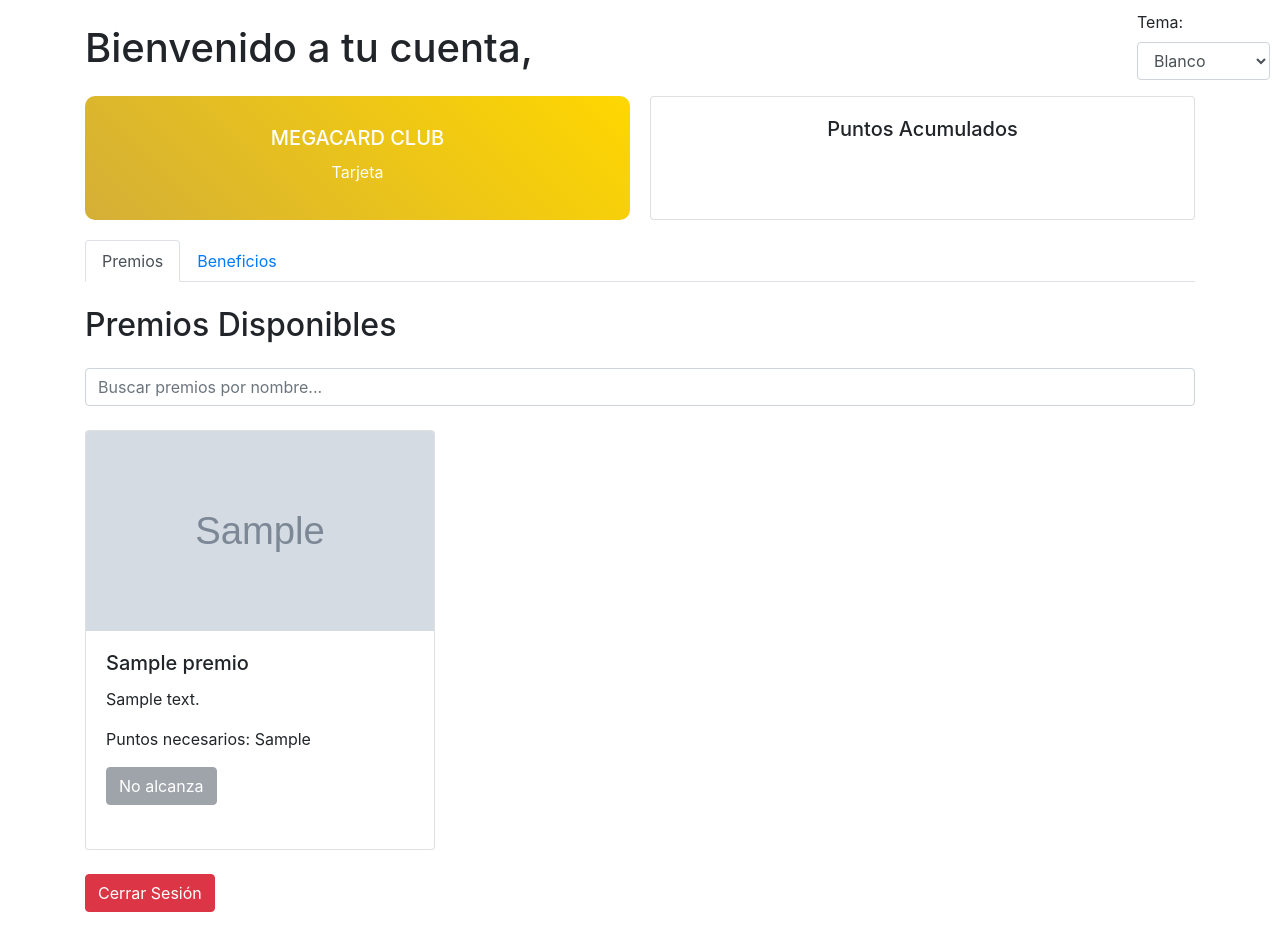
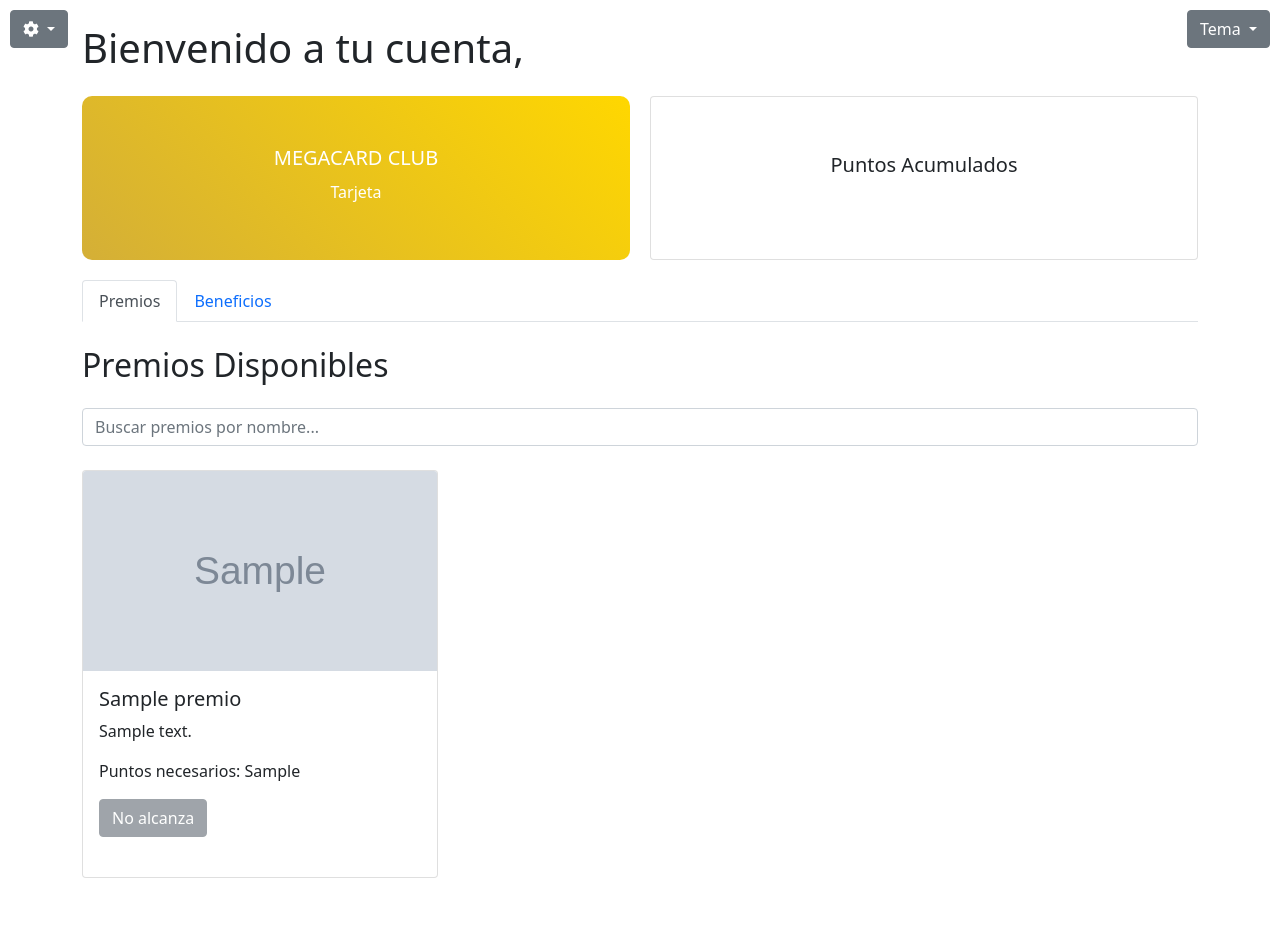
Before and after one commit to Lizandro815/Fidelizacion, a PHP site: page /user.php in a window 1280 px wide. Before the commit the page ends 912 px from the top, so only its background shows below. Run offline with PHP 8.4, Linux system fonts and the light colour scheme; the visitor is signed in with stand-in values (Sample User, id 1); tables that the repository leaves empty or names only in its code hold one stand-in row (values such as "Sample post"); grey boxes marked "Sample" are stand-in pictures; some libraries are stand-ins or nearby versions.

Commit message:
Actualizacion de la vista del usuario

```diff
--- a/public/user.php
+++ b/public/user.php
@@ -22,8 +22,9 @@ $mensaje = isset($_GET['mensaje']) ? $_GET['mensaje'] : '';
     <meta charset="UTF-8">
     <meta name="viewport" content="width=device-width, initial-scale=1.0">
     <title>Mis Puntos</title>
-    <link rel="stylesheet" href="https://stackpath.bootstrapcdn.com/bootstrap/4.5.2/css/bootstrap.min.css">
+    <link href="https://cdn.jsdelivr.net/npm/bootstrap@5.0.2/dist/css/bootstrap.min.css" rel="stylesheet" integrity="sha384-EVSTQN3/azprG1Anm3QDgpJLIm9Nao0Yz1ztcQTwFspd3yD65VohhpuuCOmLASjC" crossorigin="anonymous">
     <link rel="stylesheet" href="css/styles.css">
+    <link rel="stylesheet" href="https://cdnjs.cloudflare.com/ajax/libs/font-awesome/5.15.3/css/all.min.css">
     <style>
         body {
             background-color: var(--bg-color, #ffffff); /* Default white */
@@ -59,7 +60,7 @@ $mensaje = isset($_GET['mensaje']) ? $_GET['mensaje'] : '';
             background: linear-gradient(45deg, #d4af37, #ffd700);
             color: white;
             text-align: center;
-            padding: 20px;
+            padding: 40px; /* Increased padding for larger height */
             border-radius: 10px;
         }
         .gold-card h5 {
@@ -88,21 +89,44 @@ $mensaje = isset($_GET['mensaje']) ? $_GET['mensaje'] : '';
         .theme-input {
             border-color: var(--theme-color, #ffffff) !important;
         }
+        .logout-icon {
+            position: absolute;
+            top: 10px;
+            left: 10px;
+        }
+        .dropdown-menu {
+            left: 0;
+            right: auto;
+        }
+        .footer-space {
+            margin-bottom: 60px; /* Adjust the height according to your footer height */
+        }
     </style>
 </head>
 <body>
-    <div class="color-picker">
-        <label for="colorSelect">Tema:</label>
-        <select id="colorSelect" class="form-control">
-            <option value="#ffffff">Blanco</option>
-            <option value="#f5f5dc">Beige</option>
-            <option value="#e0f7fa">Cyan claro</option>
-            <option value="#ffebee">Rosa claro</option>
-            <option value="#e8f5e9">Verde claro</option>
-        </select>
+    <div class="color-picker dropdown">
+        <button class="btn btn-secondary dropdown-toggle" type="button" id="dropdownThemeButton" data-bs-toggle="dropdown" aria-expanded="false">
+            Tema
+        </button>
+        <ul class="dropdown-menu" aria-labelledby="dropdownThemeButton">
+            <li><a class="dropdown-item" href="#" data-color="#ffffff">Blanco</a></li>
+            <li><a class="dropdown-item" href="#" data-color="#f5f5dc">Beige</a></li>
+            <li><a class="dropdown-item" href="#" data-color="#e0f7fa">Cyan claro</a></li>
+            <li><a class="dropdown-item" href="#" data-color="#ffebee">Rosa claro</a></li>
+            <li><a class="dropdown-item" href="#" data-color="#e8f5e9">Verde claro</a></li>
+        </ul>
     </div>
 
     <div class="container">
+        <div class="logout-icon dropdown">
+            <button class="btn btn-secondary dropdown-toggle" type="button" id="dropdownMenuButton" data-bs-toggle="dropdown" aria-expanded="false">
+                <i class="fas fa-cog"></i>
+            </button>
+            <ul class="dropdown-menu" aria-labelledby="dropdownMenuButton">
+                <li><a class="dropdown-item" href="#" data-bs-toggle="modal" data-bs-target="#logoutModal">Cerrar Sesión</a></li>
+            </ul>
+        </div>
+
         <h1 class="my-4">Bienvenido a tu cuenta, <?= htmlspecialchars($cliente['nombre']) ?></h1>
 
         <div class="content-row">
@@ -113,7 +137,7 @@ $mensaje = isset($_GET['mensaje']) ? $_GET['mensaje'] : '';
                 </div>
             </div>
             <div class="content-column">
-                <div class="card">
+                <div class="card" style="padding: 40px;"> <!-- Increased padding for larger height -->
                     <div class="card-body text-center">
                         <h5 class="card-title">Puntos Acumulados</h5>
                         <p class="card-text"><?= htmlspecialchars($cliente['puntos']) ?></p>
@@ -128,10 +152,10 @@ $mensaje = isset($_GET['mensaje']) ? $_GET['mensaje'] : '';
 
         <ul class="nav nav-tabs" id="myTab" role="tablist">
             <li class="nav-item">
-                <a class="nav-link active" id="premios-tab" data-toggle="tab" href="#premios" role="tab" aria-controls="premios" aria-selected="true">Premios</a>
+                <a class="nav-link active" id="premios-tab" data-bs-toggle="tab" href="#premios" role="tab" aria-controls="premios" aria-selected="true">Premios</a>
             </li>
             <li class="nav-item">
-                <a class="nav-link" id="beneficios-tab" data-toggle="tab" href="#beneficios" role="tab" aria-controls="beneficios" aria-selected="false">Beneficios</a>
+                <a class="nav-link" id="beneficios-tab" data-bs-toggle="tab" href="#beneficios" role="tab" aria-controls="beneficios" aria-selected="false">Beneficios</a>
             </li>
         </ul>
         <div class="tab-content" id="myTabContent">
@@ -149,7 +173,7 @@ $mensaje = isset($_GET['mensaje']) ? $_GET['mensaje'] : '';
                                 <p class="card-text">Puntos necesarios: <?= htmlspecialchars($premio['puntos_necesarios']) ?></p>
                                 <?php if ($premio['cantidad_disponible'] > 0): ?>
                                     <?php if ($cliente['puntos'] >= $premio['puntos_necesarios']): ?>
-                                    <button class="btn btn-primary" data-toggle="modal" data-target="#canjearModal" data-id="<?= $premio['id_premio'] ?>" data-nombre="<?= htmlspecialchars($premio['nombre_premio']) ?>" data-puntos="<?= $premio['puntos_necesarios'] ?>">Canjear</button>
+                                    <button class="btn btn-primary" data-bs-toggle="modal" data-bs-target="#canjearModal" data-id="<?= $premio['id_premio'] ?>" data-nombre="<?= htmlspecialchars($premio['nombre_premio']) ?>" data-puntos="<?= $premio['puntos_necesarios'] ?>">Canjear</button>
                                     <?php else: ?>
                                     <button class="btn btn-secondary" disabled>No alcanza</button>
                                     <?php endif; ?>
@@ -178,7 +202,7 @@ $mensaje = isset($_GET['mensaje']) ? $_GET['mensaje'] : '';
                 </div>
             </div>
         </div>
-        <a href="logout.php" class="btn btn-danger mt-4">Cerrar Sesión</a>
+        <div class="footer-space"></div> <!-- Spacer for the footer -->
     </div>
 
     <!-- Modal para Canjear Premio -->
@@ -187,24 +211,60 @@ $mensaje = isset($_GET['mensaje']) ? $_GET['mensaje'] : '';
             <div class="modal-content">
                 <div class="modal-header">
                     <h5 class="modal-title" id="canjearModalLabel">Canjear Premio</h5>
-                    <button type="button" class="close" data-dismiss="modal" aria-label="Cerrar">
-                        <span aria-hidden="true">&times;</span>
-                    </button>
+                    <button type="button" class="btn-close" data-bs-dismiss="modal" aria-label="Cerrar"></button>
                 </div>
                 <div class="modal-body">
                     <p>¿Estás seguro de que deseas canjear <strong id="premioNombre"></strong> por <strong id="premioPuntos"></strong> puntos?</p>
                 </div>
                 <div class="modal-footer">
-                    <button type="button" class="btn btn-secondary" data-dismiss="modal">Cancelar</button>
+                    <button type="button" class="btn btn-secondary" data-bs-dismiss="modal">Cancelar</button>
                     <button type="button" class="btn btn-primary" id="confirmarCanje">Canjear</button>
                 </div>
             </div>
         </div>
     </div>
 
-    <script src="https://code.jquery.com/jquery-3.5.1.slim.min.js"></script>
-    <script src="https://cdn.jsdelivr.net/npm/@popperjs/core@2.5.4/dist/umd/popper.min.js"></script>
-    <script src="https://stackpath.bootstrapcdn.com/bootstrap/4.5.2/js/bootstrap.min.js"></script>
+    <!-- Modal para Canjear Beneficio -->
+    <div class="modal fade" id="canjearBeneficioModal" tabindex="-1" aria-labelledby="canjearBeneficioModalLabel" aria-hidden="true">
+        <div class="modal-dialog">
+            <div class="modal-content">
+                <div class="modal-header">
+                    <h5 class="modal-title" id="canjearBeneficioModalLabel">Canjear Beneficio</h5>
+                    <button type="button" class="btn-close" data-bs-dismiss="modal" aria-label="Cerrar"></button>
+                </div>
+                <div class="modal-body">
+                    <p>¿Estás seguro de que deseas canjear <strong id="beneficioNombre"></strong> por <strong id="beneficioPuntos"></strong> puntos?</p>
+                </div>
+                <div class="modal-footer">
+                    <button type="button" class="btn btn-secondary" data-bs-dismiss="modal">Cancelar</button>
+                    <button type="button" class="btn btn-primary" id="confirmarCanjeBeneficio">Canjear</button>
+                </div>
+            </div>
+        </div>
+    </div>
+
+    <!-- Modal para Confirmar Cierre de Sesión -->
+    <div class="modal fade" id="logoutModal" tabindex="-1" aria-labelledby="logoutModalLabel" aria-hidden="true">
+        <div class="modal-dialog">
+            <div class="modal-content">
+                <div class="modal-header">
+                    <h5 class="modal-title" id="logoutModalLabel">Confirmar Cierre de Sesión</h5>
+                    <button type="button" class="btn-close" data-bs-dismiss="modal" aria-label="Cerrar"></button>
+                </div>
+                <div class="modal-body">
+                    <p>¿Estás seguro de que deseas cerrar la sesión?</p>
+                </div>
+                <div class="modal-footer">
+                    <button type="button" class="btn btn-secondary" data-bs-dismiss="modal">Cancelar</button>
+                    <a href="logout.php" class="btn btn-danger">Cerrar Sesión</a>
+                </div>
+            </div>
+        </div>
+    </div>
+
+    <script src="https://code.jquery.com/jquery-3.5.1.min.js"></script>
+    <script src="https://cdn.jsdelivr.net/npm/@popperjs/core@2.9.2/dist/umd/popper.min.js" integrity="sha384-IQsoLXl5PILFhosVNubq5LC7Qb9DXgDA9i+tQ8Zj3iwWAwPtgFTxbJ8NT4GN1R8p" crossorigin="anonymous"></script>
+    <script src="https://cdn.jsdelivr.net/npm/bootstrap@5.0.2/dist/js/bootstrap.bundle.min.js" integrity="sha384-MrcW6ZMFYlzcLA8Nl+NtUVF0sA7MsXsP1UyJoMp4YLEuNSfAP+JcXn/tWtIaxVXM" crossorigin="anonymous"></script>
     <script>
         // Change background color based on user selection
         document.addEventListener('DOMContentLoaded', (event) => {
@@ -213,17 +273,18 @@ $mensaje = isset($_GET['mensaje']) ? $_GET['mensaje'] : '';
                 document.body.style.backgroundColor = storedColor;
                 document.documentElement.style.setProperty('--bg-color', storedColor);
                 document.documentElement.style.setProperty('--theme-color', storedColor !== '#ffffff' ? storedColor : '#ffffff');
-                document.getElementById('colorSelect').value = storedColor;
                 toggleThemeClasses(storedColor !== '#ffffff');
             }
 
-            document.getElementById('colorSelect').addEventListener('change', function() {
-                const selectedColor = this.value;
-                document.body.style.backgroundColor = selectedColor;
-                document.documentElement.style.setProperty('--bg-color', selectedColor);
-                document.documentElement.style.setProperty('--theme-color', selectedColor !== '#ffffff' ? selectedColor : '#ffffff');
-                localStorage.setItem('bgColor', selectedColor);
-                toggleThemeClasses(selectedColor !== '#ffffff');
+            document.querySelectorAll('.dropdown-item[data-color]').forEach(item => {
+                item.addEventListener('click', function() {
+                    const selectedColor = this.getAttribute('data-color');
+                    document.body.style.backgroundColor = selectedColor;
+                    document.documentElement.style.setProperty('--bg-color', selectedColor);
+                    document.documentElement.style.setProperty('--theme-color', selectedColor !== '#ffffff' ? selectedColor : '#ffffff');
+                    localStorage.setItem('bgColor', selectedColor);
+                    toggleThemeClasses(selectedColor !== '#ffffff');
+                });
             });
         });
 
@@ -257,6 +318,25 @@ $mensaje = isset($_GET['mensaje']) ? $_GET['mensaje'] : '';
             window.location.href = 'canjear_premio.php?id=' + id + '&puntos=' + puntos;
         });
 
+        $('#canjearBeneficioModal').on('show.bs.modal', function (event) {
+            var button = $(event.relatedTarget);
+            var id = button.data('id');
+            var nombre = button.data('nombre');
+            var puntos = button.data('puntos');
+
+            var modal = $(this);
+            modal.find('#beneficioNombre').text(nombre);
+            modal.find('#beneficioPuntos').text(puntos);
+            modal.find('#confirmarCanjeBeneficio').data('id', id);
+            modal.find('#confirmarCanjeBeneficio').data('puntos', puntos);
+        });
+
+        $('#confirmarCanjeBeneficio').on('click', function () {
+            var id = $(this).data('id');
+            var puntos = $(this).data('puntos');
+            window.location.href = 'canjear_beneficio.php?id=' + id + '&puntos=' + puntos;
+        });
+
         // Búsqueda en premios
         $('#buscarPremios').on('keyup', function () {
             var value = $(this).val().toLowerCase();
```
